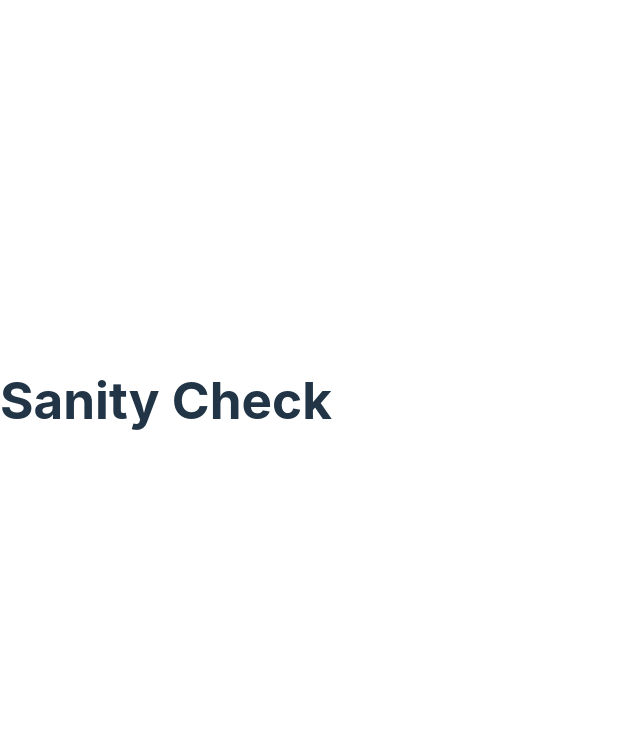
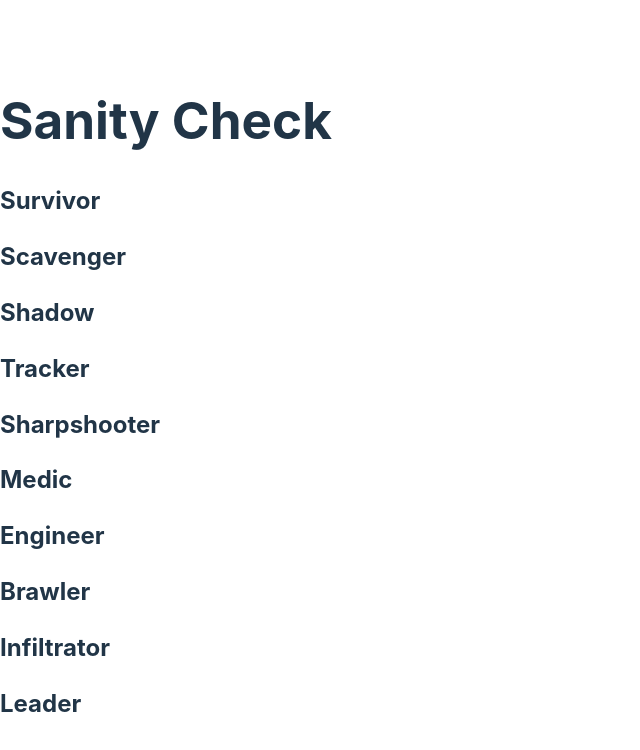
Before and after one commit to chamer079/react-state-management-lab, a React (Vite) app: page / in a window 1280 px wide. Shown: the top 750 px of the page, without its empty margins (0-640 px from the left). Built offline with nearby package versions, Linux system fonts and the light colour scheme.

Commit message:
rendering fighters name

```diff
--- a/src/App.jsx
+++ b/src/App.jsx
@@ -1,3 +1,4 @@
+import ZombieFighterList from "./components/ZombieFighterList"
 import { useState } from "react"
 
 
@@ -80,11 +81,23 @@ const App = () => {
       },
   ])
 
-
+  const renderZombieFighters = zombieFighters.map((zombieFighter) => {
+    return(
+      <ZombieFighterList
+      key = {zombieFighter.name}
+      zombieFighter = {zombieFighter}
+      />
+    )
+  })
 
   return (
+    <>
     <h1>Sanity Check</h1>
+    {/* <h2><ZombieFightersList /></h2> */}
+    {renderZombieFighters}
+    </>
   )
+
 }
 
 export default App
--- /dev/null
+++ b/src/components/ZombieFighterList.jsx
@@ -0,0 +1,8 @@
+const ZombieFightersList = (props) => {
+    console.log("zombie fighter list data: ", props)
+    return(
+        <h2>{props.zombieFighter.name}</h2>
+    )
+}
+
+export default ZombieFightersList
```
